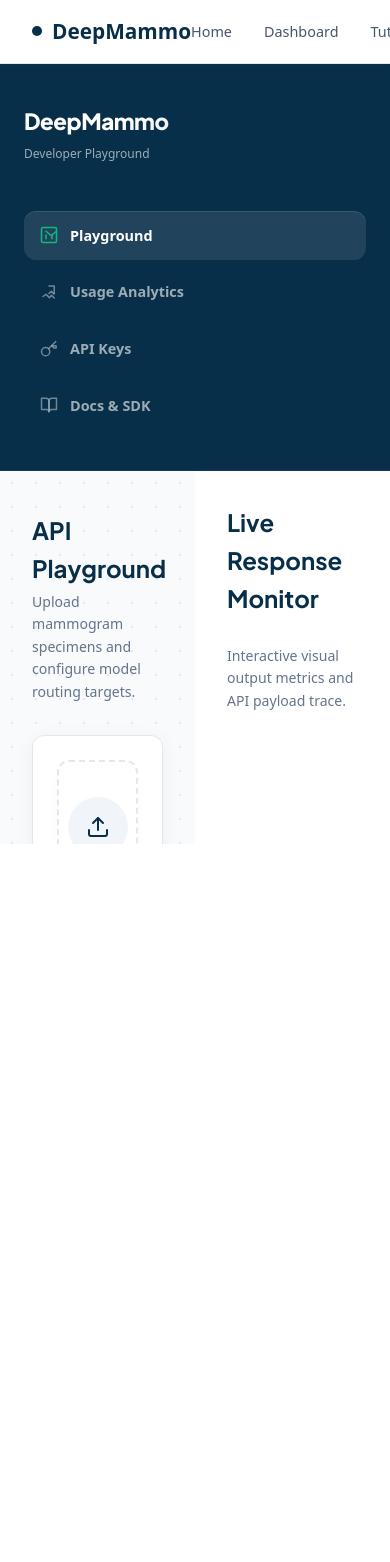
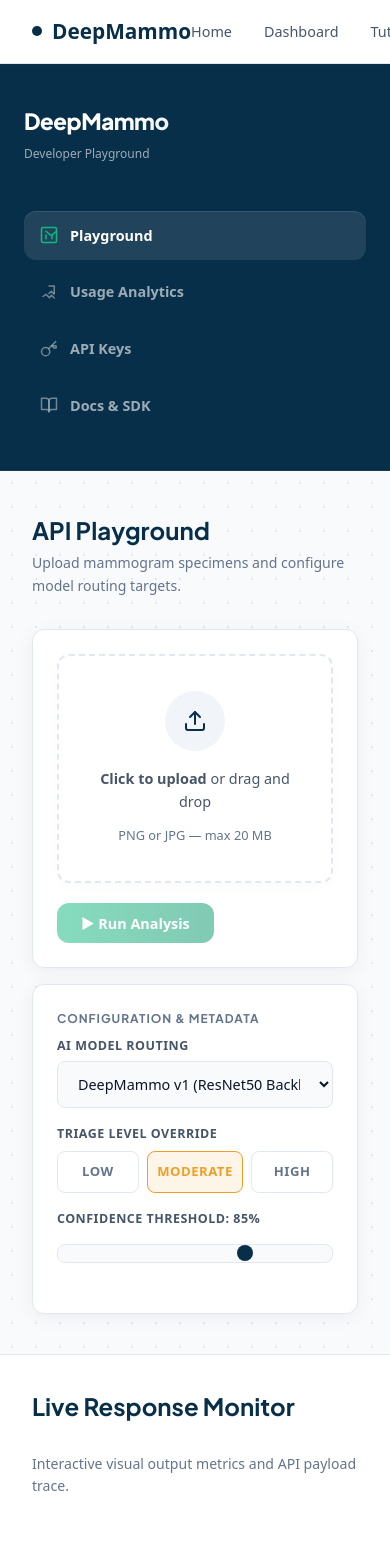
Before and after one commit to Wilworks/DeepMammo-API, a Django app: template templates/dashboard.html in a window 390 px wide; the page is wider, and only the part inside the window is pictured. Before the commit the page ends 844 px from the top of that part, so only its background shows below. Run offline with Django 3.2, Linux system fonts and the light colour scheme; the template is opened without the code that fills it, so the values that code supplies are empty; some web fonts are replaced.

Commit message:
fix: scope viewport scroll lock to desktop viewports only to ensure tablet and mobile layouts scroll correctly

```diff
--- a/static/css/main.css
+++ b/static/css/main.css
@@ -913,6 +913,21 @@ footer a:hover { color: var(--purple) !important; }
 @media (max-width: 1024px) {
   .dashboard-grid {
     grid-template-columns: 1fr;
+    height: auto !important;
+    overflow: visible !important;
+  }
+  .workspace-tab {
+    height: auto !important;
+    overflow: visible !important;
+  }
+  #workspace-playground.workspace-tab.active-tab {
+    grid-template-columns: 1fr;
+    height: auto !important;
+    overflow: visible !important;
+  }
+  .controller-panel, .monitor-panel {
+    height: auto !important;
+    overflow-y: visible !important;
   }
   .sidebar-panel {
     border-right: none;
--- a/templates/dashboard.html
+++ b/templates/dashboard.html
@@ -4,7 +4,9 @@
 
 {% block extra_css %}
 <style>
-html, body { overflow: hidden !important; }
+@media (min-width: 1025px) {
+  html, body { overflow: hidden !important; }
+}
 .controller-panel h1, .monitor-panel h1 { font-size: 1.5rem; font-weight: 700; margin-bottom: 0.2rem; color: var(--brand-navy); }
 .controller-panel .sub, .monitor-panel .sub { color: var(--text-light); font-size: 0.88rem; margin-bottom: 2rem; }
 
```
